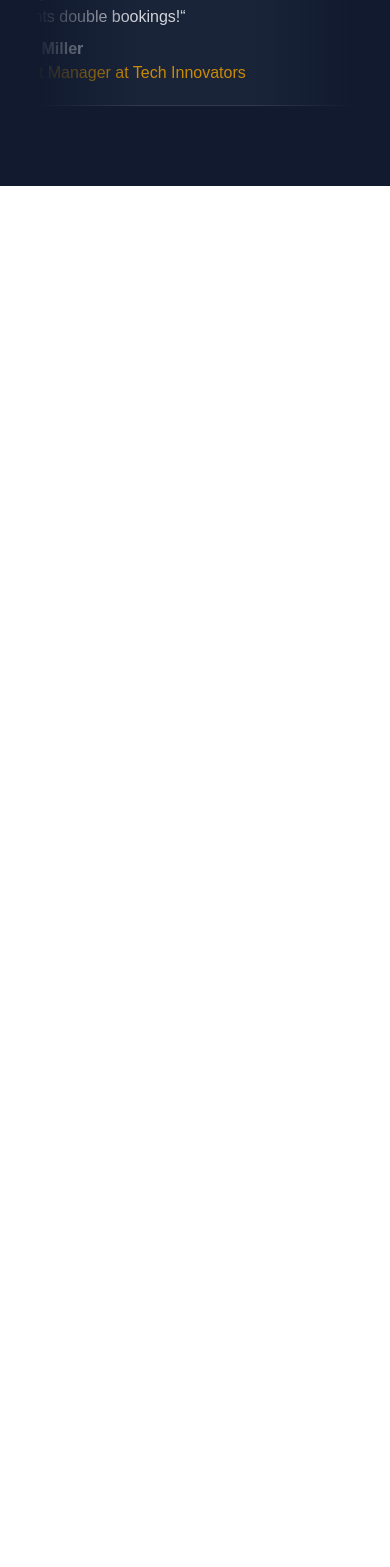
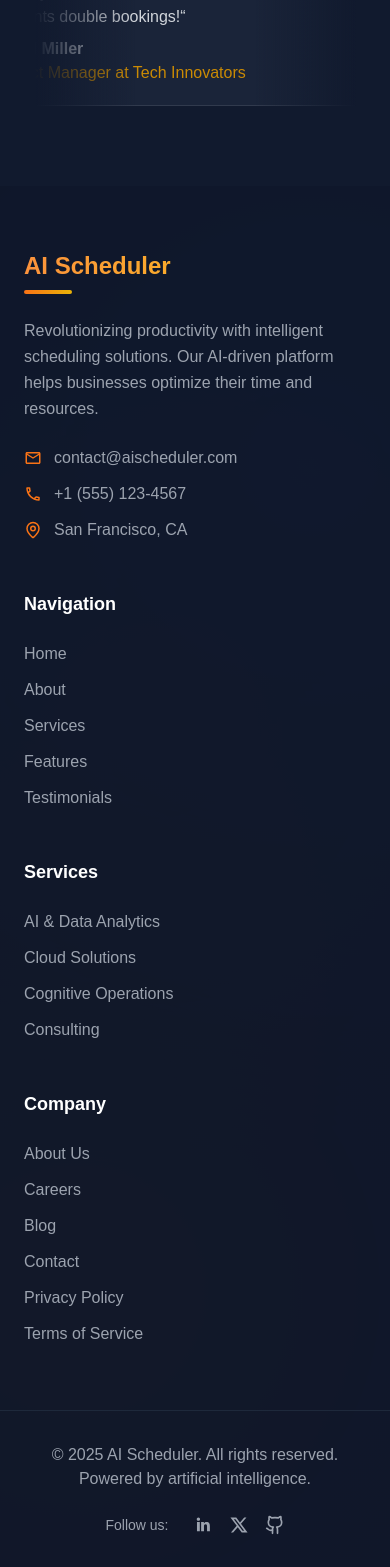
Before and after one commit to rinkuv37/techculture, a Next.js app: page / in a window 390 px wide. Shown: the part 6256-7823 px from the top of the page. Before the commit the page ends 6442 px from the top, so only its background shows below. Built offline with nearby package versions, Linux system fonts and the light colour scheme.

Commit message:
updated code

```diff
--- /dev/null
+++ b/src/app/components/Footer.jsx
@@ -0,0 +1,189 @@
+"use client";
+import React from "react";
+import { MdOutlineMail } from "react-icons/md";
+import { MdOutlinePhone } from "react-icons/md";
+import { LuMapPin } from "react-icons/lu";
+import { LiaLinkedinIn } from "react-icons/lia";
+import { RiTwitterXLine } from "react-icons/ri";
+import { LuGithub } from "react-icons/lu";
+import { MdArrowRightAlt } from "react-icons/md";
+
+
+const Footer = () => {
+    const currentYear = new Date().getFullYear();
+
+    const navigationLinks = [
+        { name: "Home", href: "#" },
+        { name: "About", href: "#about" },
+        { name: "Services", href: "#services" },
+        { name: "Features", href: "#features" },
+        { name: "Testimonials", href: "#testimonials" },
+    ];
+
+    const serviceLinks = [
+        { name: "AI & Data Analytics", href: "#ai-analytics" },
+        { name: "Cloud Solutions", href: "#cloud" },
+        { name: "Cognitive Operations", href: "#cognitive" },
+        { name: "Consulting", href: "#consulting" },
+    ];
+
+    const companyLinks = [
+        { name: "About Us", href: "#about" },
+        { name: "Careers", href: "#careers" },
+        { name: "Blog", href: "#blog" },
+        { name: "Contact", href: "#contact" },
+        { name: "Privacy Policy", href: "#privacy" },
+        { name: "Terms of Service", href: "#terms" },
+    ];
+
+    const socialLinks = [
+        { name: "LinkedIn", icon: LiaLinkedinIn, href: "#", color: "hover:text-blue-400" },
+        { name: "Twitter", icon: RiTwitterXLine, href: "#", color: "hover:text-sky-400" },
+        { name: "GitHub", icon: LuGithub, href: "#", color: "hover:text-gray-300" },
+    ];
+
+    return (
+        <footer className="relative bg-slate-900 text-white">
+            {/* Background Pattern */}
+            <div className="absolute inset-0 opacity-5">
+                <div className="absolute inset-0" style={{
+                    backgroundImage: `radial-gradient(circle at 20% 80%, rgba(249,115,22,0.3) 0%, transparent 50%),
+                           radial-gradient(circle at 80% 20%, rgba(59,130,246,0.3) 0%, transparent 50%),
+                           radial-gradient(circle at 40% 40%, rgba(249,115,22,0.2) 0%, transparent 50%)`
+                }} />
+            </div>
+
+            <div className="relative z-10">
+
+
+                {/* Main Footer Content */}
+                <div className="max-w-7xl mx-auto px-6 py-16">
+                    <div className="grid grid-cols-1 md:grid-cols-2 lg:grid-cols-4 gap-12">
+                        {/* Company Info */}
+                        <div className="lg:col-span-1">
+                            <div className="mb-6">
+                                <h2 className="text-2xl font-bold bg-gradient-to-r from-orange-400 to-yellow-400 bg-clip-text text-transparent">
+                                    AI Scheduler
+                                </h2>
+                                <div className="w-12 h-1 bg-gradient-to-r from-orange-500 to-yellow-500 rounded-full mt-2"></div>
+                            </div>
+
+                            <p className="text-gray-400 mb-6 leading-relaxed">
+                                Revolutionizing productivity with intelligent scheduling solutions.
+                                Our AI-driven platform helps businesses optimize their time and resources.
+                            </p>
+
+                            <div className="space-y-3">
+                                <div className="flex items-center gap-3 text-gray-400 hover:text-orange-400 transition-colors">
+                                    <MdOutlineMail size={18} className="text-orange-500" />
+                                    <span>contact@aischeduler.com</span>
+                                </div>
+                                <div className="flex items-center gap-3 text-gray-400 hover:text-orange-400 transition-colors">
+                                    <MdOutlinePhone size={18} className="text-orange-500" />
+                                    <span>+1 (555) 123-4567</span>
+                                </div>
+                                <div className="flex items-center gap-3 text-gray-400 hover:text-orange-400 transition-colors">
+                                    <LuMapPin size={18} className="text-orange-500" />
+                                    <span>San Francisco, CA</span>
+                                </div>
+                            </div>
+                        </div>
+
+                        {/* Navigation Links */}
+                        <div>
+                            <h3 className="text-lg font-semibold mb-6 text-white">Navigation</h3>
+                            <ul className="space-y-3">
+                                {navigationLinks.map((link) => (
+                                    <li key={link.name}>
+                                        <a
+                                            href={link.href}
+                                            className="text-gray-400 hover:text-orange-400 transition-colors duration-300 flex items-center gap-2 group"
+                                        >
+                                            <span className="group-hover:translate-x-1 transition-transform duration-300">
+                                                {link.name}
+                                            </span>
+                                        </a>
+                                    </li>
+                                ))}
+                            </ul>
+                        </div>
+
+                        {/* Services */}
+                        <div>
+                            <h3 className="text-lg font-semibold mb-6 text-white">Services</h3>
+                            <ul className="space-y-3">
+                                {serviceLinks.map((link) => (
+                                    <li key={link.name}>
+                                        <a
+                                            href={link.href}
+                                            className="text-gray-400 hover:text-orange-400 transition-colors duration-300 flex items-center gap-2 group"
+                                        >
+                                            <span className="group-hover:translate-x-1 transition-transform duration-300">
+                                                {link.name}
+                                            </span>
+                                        </a>
+                                    </li>
+                                ))}
+                            </ul>
+                        </div>
+
+                        {/* Company */}
+                        <div>
+                            <h3 className="text-lg font-semibold mb-6 text-white">Company</h3>
+                            <ul className="space-y-3">
+                                {companyLinks.map((link) => (
+                                    <li key={link.name}>
+                                        <a
+                                            href={link.href}
+                                            className="text-gray-400 hover:text-orange-400 transition-colors duration-300 flex items-center gap-2 group"
+                                        >
+                                            <span className="group-hover:translate-x-1 transition-transform duration-300">
+                                                {link.name}
+                                            </span>
+                                        </a>
+                                    </li>
+                                ))}
+                            </ul>
+                        </div>
+                    </div>
+                </div>
+
+                {/* Bottom Bar */}
+                <div className="border-t border-slate-800">
+                    <div className="max-w-7xl mx-auto px-6 py-8">
+                        <div className="flex flex-col md:flex-row items-center justify-between gap-6">
+                            <div className="text-center md:text-left">
+                                <p className="text-gray-400">
+                                    © {currentYear} AI Scheduler. All rights reserved. Powered by artificial intelligence.
+                                </p>
+                            </div>
+
+                            <div className="flex items-center gap-6">
+                                <span className="text-gray-400 text-sm">Follow us:</span>
+                                <div className="flex items-center gap-4">
+                                    {socialLinks.map((social) => {
+                                        const IconComponent = social.icon;
+                                        return (
+                                            <a
+                                                key={social.name}
+                                                href={social.href}
+                                                className={`text-gray-400 ${social.color} transition-colors duration-300 transform hover:scale-110`}
+                                                aria-label={social.name}
+                                            >
+                                                <IconComponent size={20} />
+                                            </a>
+                                        );
+                                    })}
+                                </div>
+                            </div>
+                        </div>
+                    </div>
+                </div>
+
+
+            </div>
+        </footer>
+    );
+};
+
+export default Footer;
--- a/src/app/globals.css
+++ b/src/app/globals.css
@@ -294,9 +294,9 @@ header.scroll {
  .rfm-child{margin: 0px 10px !important;}
 
  .marquee__Wrapper::after{content: ""; width: 100px; height: 100%; position: absolute; top: 0px; right: 0px;
-  z-index: 100; background-image: linear-gradient(to right, transparent , #111a2e);}
+  z-index: 99; background-image: linear-gradient(to right, transparent , #111a2e);}
    .marquee__Wrapper::before{content: ""; width: 100px; height: 100%; position: absolute; top: 0px; left: 0px;
-  z-index: 100; background-image: linear-gradient(to right, #111a2e , transparent);}
+  z-index: 99; background-image: linear-gradient(to right, #111a2e , transparent);}
 
   .technologies button{border: 1px solid rgba(255,255,255,0.1) !important;}
 
--- a/src/app/layout.js
+++ b/src/app/layout.js
@@ -1,3 +1,4 @@
+import Footer from "./components/Footer";
 import Header from "./components/Header";
 import "./globals.css";
 
@@ -12,6 +13,7 @@ export default function RootLayout({ children }) {
       <body>
         <Header/>
         {children}
+        <Footer/>
       </body>
     </html>
   );
```
